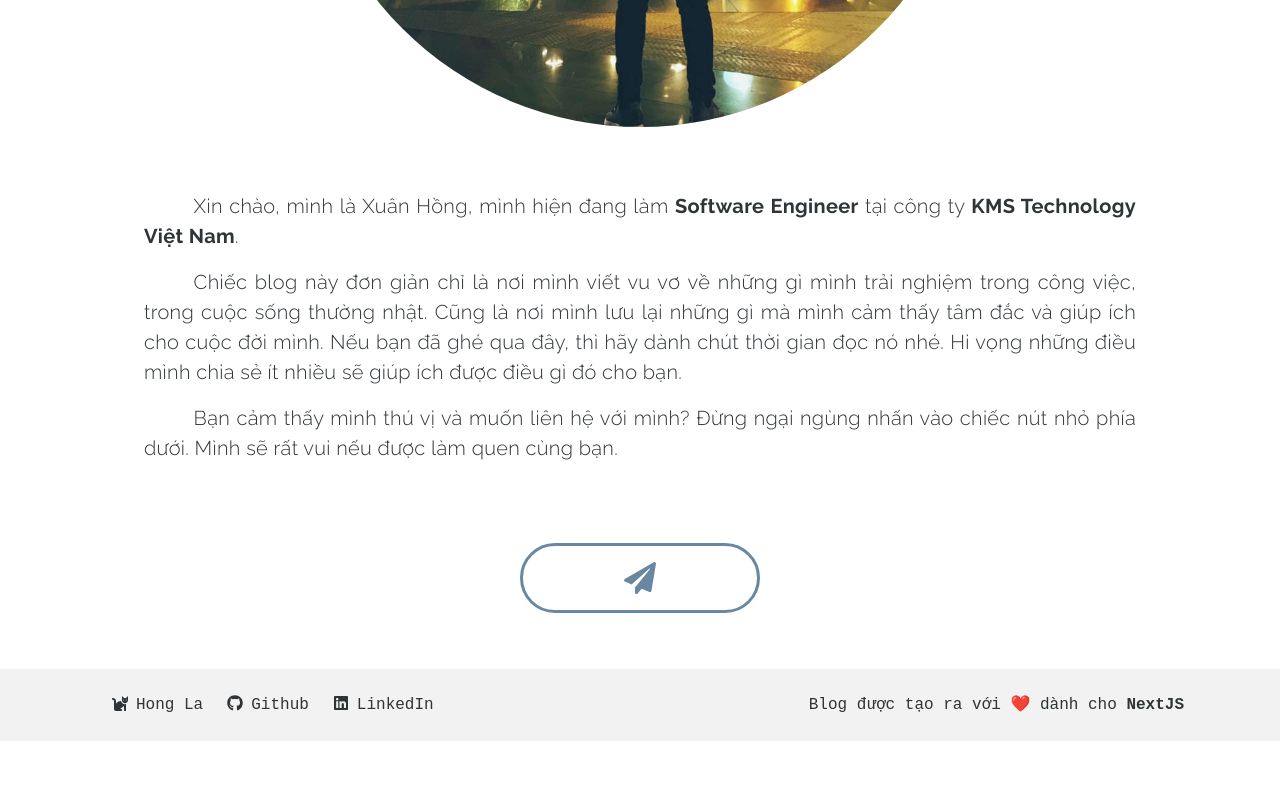
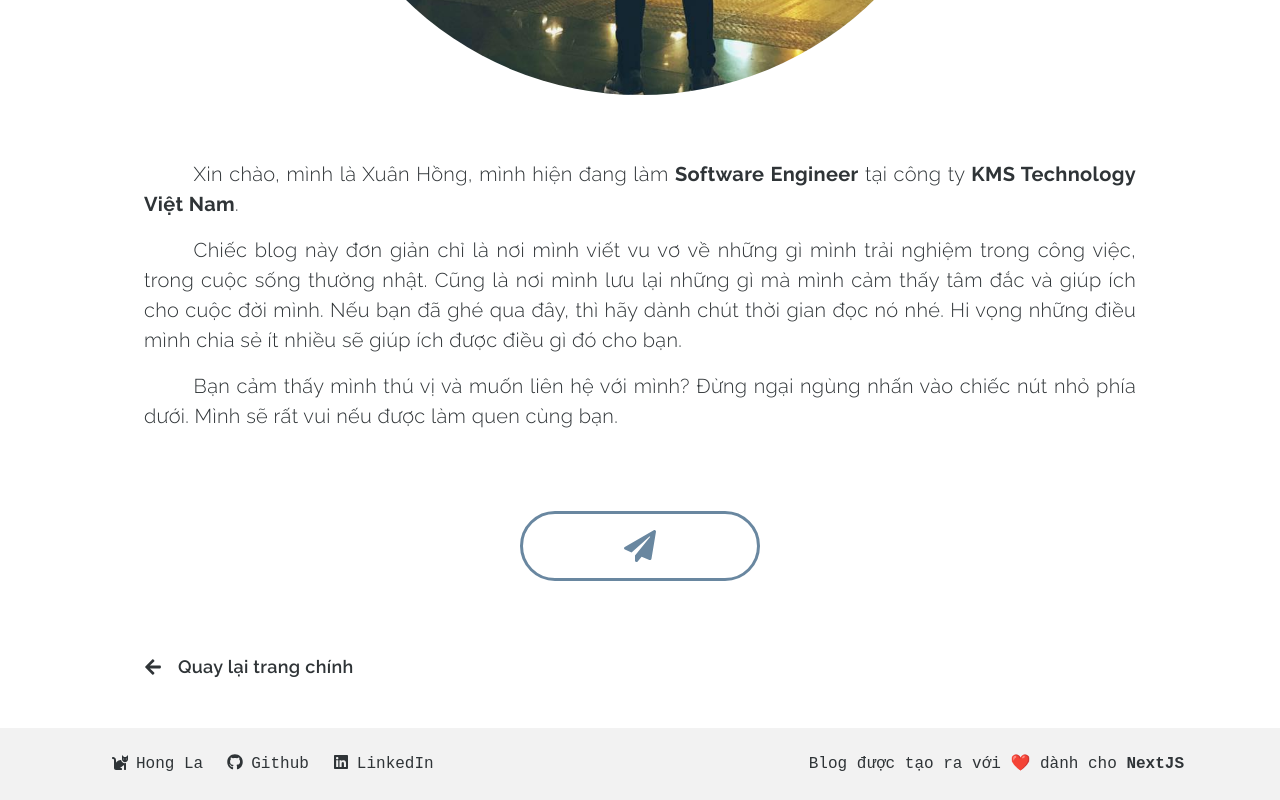
Before and after one commit to honglax/blog-with-nextjs, a Next.js app: page /about-me in a window 1280 px wide. Shown: the part 855-1655 px from the top of the page. Before the commit the page ends 1596 px from the top, so only its background shows below. Built offline with nearby package versions, Linux system fonts and the light colour scheme.

Commit message:
Move BackToHome to components folder

```diff
--- /dev/null
+++ b/components/BackToHome/index.tsx
@@ -0,0 +1,36 @@
+import styled from 'styled-components'
+import Link from 'next/link'
+import { FaArrowLeft } from 'react-icons/fa'
+
+const Wrapper = styled.div`
+  font-size: 1.125rem;
+  font-weight: 600;
+  margin: 2rem 0;
+
+  a {
+    display: flex;
+    flex-flow: row nowrap;
+    align-items: center;
+  }
+
+  span {
+    margin-left: 1rem;
+  }
+
+  @media only screen and (max-width: 576px) {
+    font-size: 1rem;
+  }
+`
+
+const BackToHome = () => (
+  <Wrapper>
+    <Link href="/">
+      <a>
+        <FaArrowLeft />
+        <span>Quay lại trang chính</span>
+      </a>
+    </Link>
+  </Wrapper>
+)
+
+export default BackToHome
--- a/components/index.tsx
+++ b/components/index.tsx
@@ -8,6 +8,7 @@ import PostPreview from './PostPreview'
 import PostDetail from './PostDetail'
 import SocialBlock from './SocialBlock'
 import Footer from './Footer'
+import BackToHome from './BackToHome'
 import { GlobalStyles, light, dark } from './Styles'
 import ThemeSwitcher from './ThemeSwitcher'
 
@@ -22,6 +23,7 @@ export {
   PostDetail,
   SocialBlock,
   Footer,
+  BackToHome,
   ThemeSwitcher,
   GlobalStyles,
   light,
--- a/pages/about-me.tsx
+++ b/pages/about-me.tsx
@@ -1,7 +1,7 @@
 import Head from 'next/head'
 import styled from 'styled-components'
 import { FaPaperPlane } from 'react-icons/fa'
-import { Layout } from '@/components'
+import { Layout, BackToHome } from '@/components'
 import { commonTheme } from '@/constant'
 
 const ContentWrapper = styled.div`
@@ -44,6 +44,7 @@ const AboutMe = () => (
     <Head>
       <title>Góc nhỏ của Hồng</title>
     </Head>
+    <article>
       <h1
         className="text-center text-2xl md:text-4xl mt-8 mb-8 uppercase xs:leading-normal font-bold tracking-wider"
         style={{ color: commonTheme.linkColor }}
@@ -62,20 +63,24 @@ const AboutMe = () => (
           <span>KMS Technology Việt Nam</span>.
         </p>
         <p>
-        Chiếc blog này đơn giản chỉ là nơi mình viết vu vơ về những gì mình trải
-        nghiệm trong công việc, trong cuộc sống thường nhật. Cũng là nơi mình
-        lưu lại những gì mà mình cảm thấy tâm đắc và giúp ích cho cuộc đời mình.
-        Nếu bạn đã ghé qua đây, thì hãy dành chút thời gian đọc nó nhé. Hi vọng
-        những điều mình chia sẻ ít nhiều sẽ giúp ích được điều gì đó cho bạn.
+          Chiếc blog này đơn giản chỉ là nơi mình viết vu vơ về những gì mình
+          trải nghiệm trong công việc, trong cuộc sống thường nhật. Cũng là nơi
+          mình lưu lại những gì mà mình cảm thấy tâm đắc và giúp ích cho cuộc
+          đời mình. Nếu bạn đã ghé qua đây, thì hãy dành chút thời gian đọc nó
+          nhé. Hi vọng những điều mình chia sẻ ít nhiều sẽ giúp ích được điều gì
+          đó cho bạn.
         </p>
         <p>
-        Bạn cảm thấy mình thú vị và muốn liên hệ với mình? Đừng ngại ngùng nhấn
-        vào chiếc nút nhỏ phía dưới. Mình sẽ rất vui nếu được làm quen cùng bạn.
+          Bạn cảm thấy mình thú vị và muốn liên hệ với mình? Đừng ngại ngùng
+          nhấn vào chiếc nút nhỏ phía dưới. Mình sẽ rất vui nếu được làm quen
+          cùng bạn.
         </p>
       </ContentWrapper>
       <EmailButton href="mailto:hongla.html@gmail.com">
         <FaPaperPlane />
       </EmailButton>
+    </article>
+    <BackToHome />
   </Layout>
 )
 
--- a/pages/posts/[id].tsx
+++ b/pages/posts/[id].tsx
@@ -1,9 +1,6 @@
 import { GetStaticProps, GetStaticPaths } from 'next'
-import Link from 'next/link'
 import Head from 'next/head'
-import styled from 'styled-components'
-import { FaArrowLeft } from 'react-icons/fa'
-import { Layout, PostDetail } from '@/components'
+import { Layout, PostDetail, BackToHome } from '@/components'
 import { getAllPostIds, getPostData } from '@/lib/api/posts'
 
 type PostProps = {
@@ -15,26 +12,6 @@ type PostProps = {
   }
 }
 
-const BackToHome = styled.div`
-  font-size: 1.125rem;
-  font-weight: 600;
-  margin: 2rem 0;
-
-  a {
-    display: flex;
-    flex-flow: row nowrap;
-    align-items: center;
-  }
-
-  span {
-    margin-left: 1rem;
-  }
-
-  @media only screen and (max-width: 576px) {
-    font-size: 1rem;
-  }
-`
-
 const Post = ({ postData }: PostProps) => (
   <Layout post>
     <Head>
@@ -43,14 +20,7 @@ const Post = ({ postData }: PostProps) => (
     <article>
       <PostDetail {...postData} />
     </article>
-    <BackToHome>
-      <Link href="/">
-        <a>
-          <FaArrowLeft />
-          <span>Quay lại trang chính</span>
-        </a>
-      </Link>
-    </BackToHome>
+    <BackToHome />
   </Layout>
 )
 
```
Lines whose indentation alone changed are shown as unchanged.
